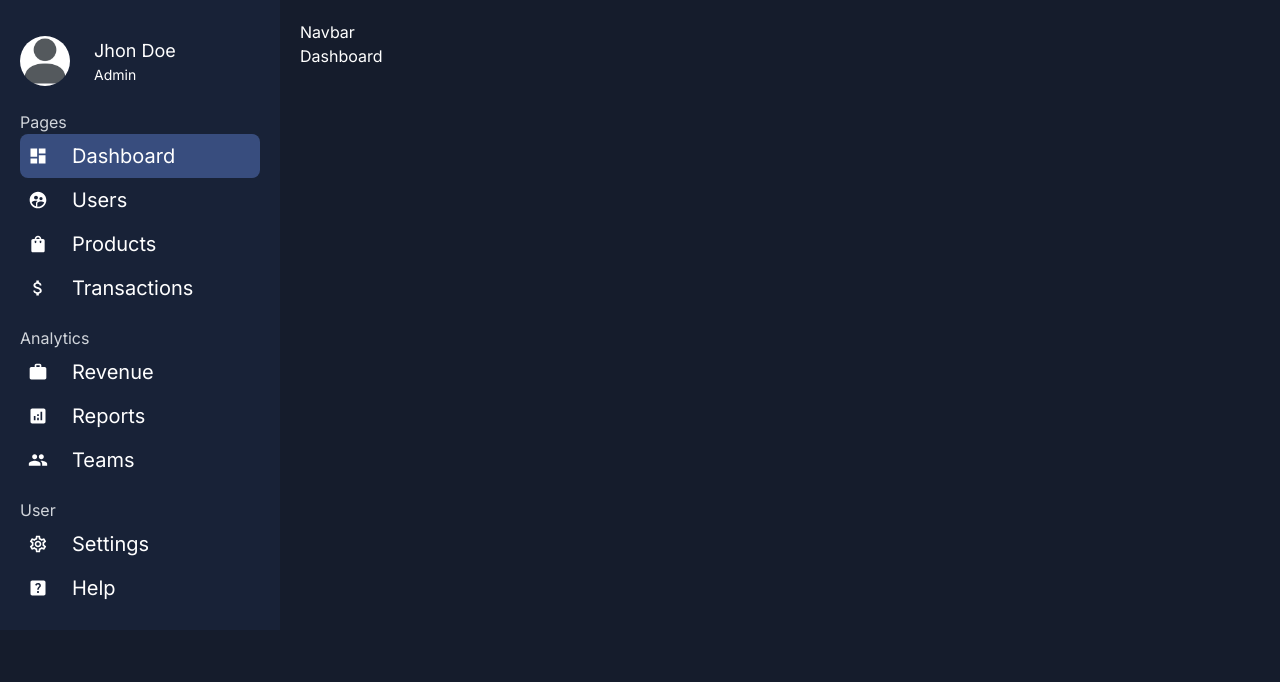
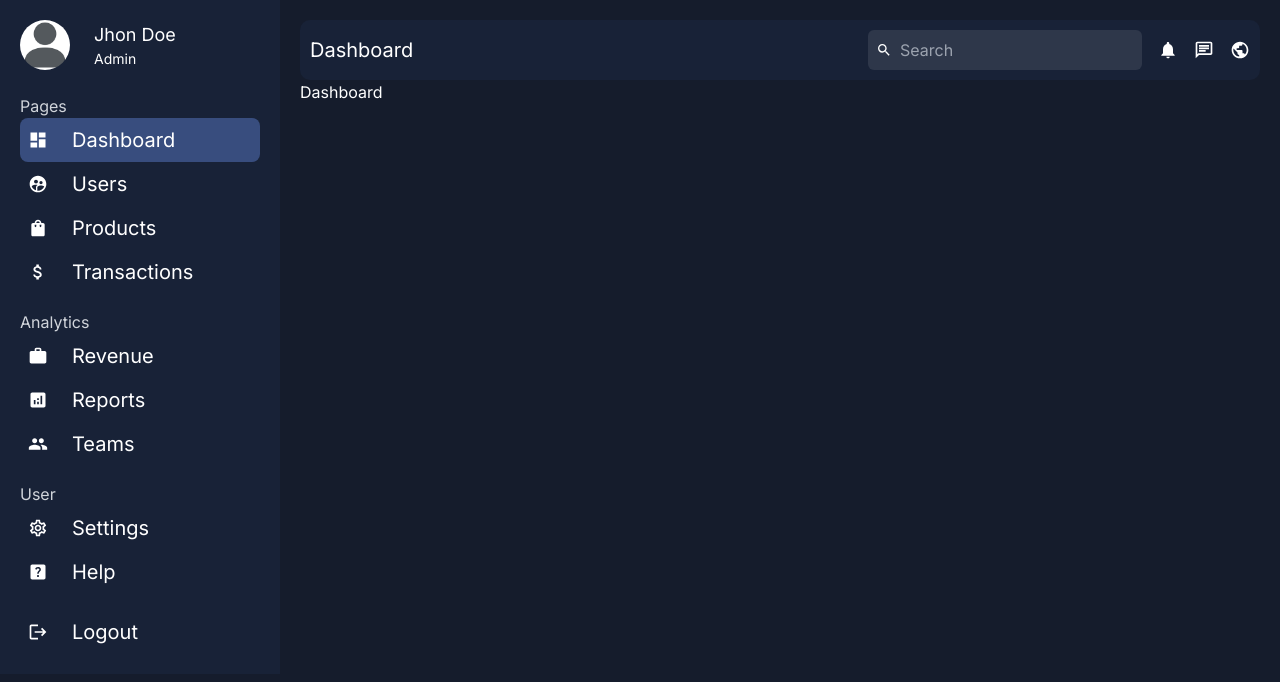
Before and after one commit to Hridoy-Rahman/next-dashboard, a Next.js app: page /dashboard in a window 1280 px wide. Shown: the top 682 px of the page. Built offline with nearby package versions, Linux system fonts and the light colour scheme.

Commit message:
navbar complete

```diff
--- a/app/ui/dashboard/navbar/navbar.jsx
+++ b/app/ui/dashboard/navbar/navbar.jsx
@@ -1,11 +1,31 @@
-import React from 'react';
+"use client";
+import { usePathname } from "next/navigation";
+import styles from "./navbar.module.css";
+import {
+  MdNotifications,
+  MdOutlineChat,
+  MdPublic,
+  MdSearch,
+} from "react-icons/md";
 
 const Navbar = () => {
-    return (
-        <div>
-           Navbar
+  const pathname = usePathname();
+  return (
+    <div className={` ${styles.container}`}>
+      <div className="text-xl capitalize">{pathname.split("/").pop()}</div>
+      <div className="flex gap-4 items-center">
+        <div className="flex items-center gap-2 bg-[#2e374a] p-2 rounded-md">
+          <MdSearch />
+          <input className={`bg-transparent`} type="text" placeholder="Search" />
         </div>
-    );
+        <div className="flex gap-4">
+          <MdNotifications size={20} />
+          <MdOutlineChat size={20} />
+          <MdPublic size={20}/>
+        </div>
+      </div>
+    </div>
+  );
 };
 
 export default Navbar;
--- a/app/ui/dashboard/navbar/navbar.module.css
+++ b/app/ui/dashboard/navbar/navbar.module.css
@@ -0,0 +1,8 @@
+.container{
+    background-color: var(--bgSoft);
+    display: flex;
+    justify-content: space-between;
+    padding: 10px;
+    border-radius: 10px;
+    align-items: center;
+}
--- a/app/ui/dashboard/sidebar/sidebar.jsx
+++ b/app/ui/dashboard/sidebar/sidebar.jsx
@@ -102,6 +102,9 @@ const Sidebar = () => {
                     </li>
                 ))}
             </ul>
+            <button className='flex items-center gap-6 text-xl p-2 hover:bg-[#384d7e] rounded-lg w-full'>
+              <MdLogout size={20}/>
+              Logout</button>
         </div>
     );
 };
```
